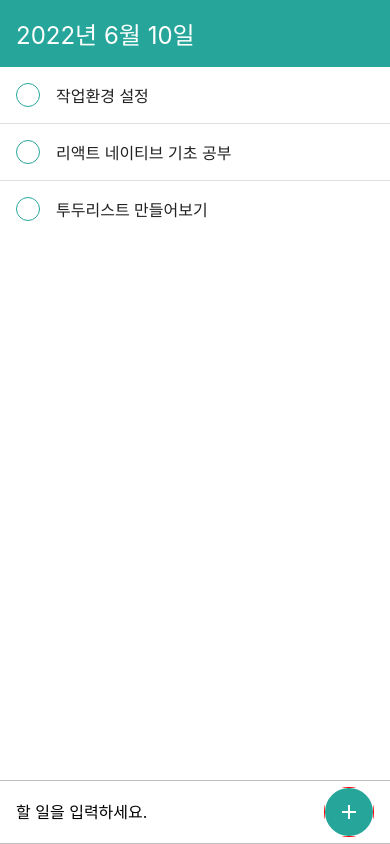
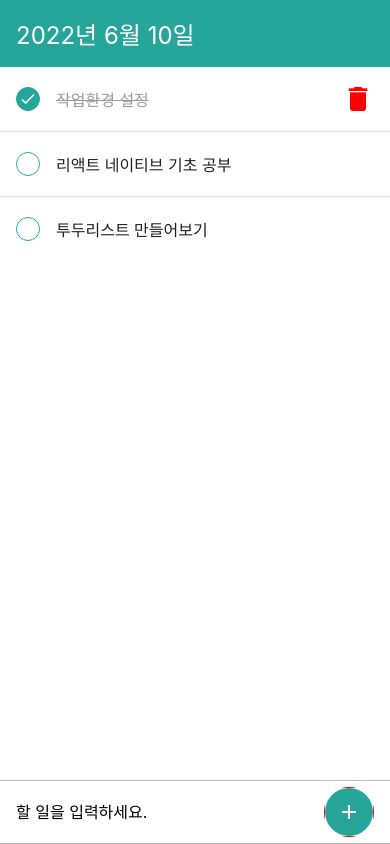
Before and after one commit to chaeikim-tech/LearnReactNative, a React Native app: screen / in a window 390 px wide. Built offline with nearby package versions, Linux system fonts and the light colour scheme.

Commit message:
TodoList Toggle

```diff
--- a/App.js
+++ b/App.js
@@ -18,6 +18,25 @@ function App() {
     {id: 2, text: '리액트 네이티브 기초 공부', done: false},
     {id: 3, text: '투두리스트 만들어보기', done: false},
   ]);
+
+  const onInsert = text => {
+    const nextid =
+      todos.length > 0 ? Math.max(...todos.map(todo => todos.id)) + 1 : 1;
+    const todo = {
+      id: nextid,
+      text,
+      done: false,
+    };
+    setTodos(todos.concat(todo));
+  };
+
+  const onToggle = id => {
+    const nextTodos = todos.map(todo =>
+      todo.id === id ? {...todo, done: !todo.done} : todo,
+    );
+    setTodos(nextTodos);
+  };
+
   return (
     <SafeAreaView edges={['bottom']} style={styles.block}>
       <KeyboardAvoidingView
@@ -25,8 +44,12 @@ function App() {
         /* behavior={Platform.select({ios: 'padding', android: undefined})} */
         style={styles.avoid}>
         <DateHead date={today} />
-        {todos.length === 0 ? <Empty /> : <TodoList todos={todos} />}
-        <AddTodo />
+        {todos.length === 0 ? (
+          <Empty />
+        ) : (
+          <TodoList todos={todos} onToggle={onToggle} />
+        )}
+        <AddTodo onInsert={onInsert} />
       </KeyboardAvoidingView>
     </SafeAreaView>
   );
--- a/components/AddTodo.js
+++ b/components/AddTodo.js
@@ -5,10 +5,16 @@ import {
   TextInput,
   Image,
   TouchableNativeFeedback,
+  Keyboard,
 } from 'react-native';
 
-function AddTodo() {
+function AddTodo({onInsert}) {
   const [text, setText] = useState('');
+  const onPress = () => {
+    onInsert(text);
+    setText('');
+    Keyboard.dismiss();
+  };
   return (
     <View style={styles.block}>
       <TextInput
@@ -18,7 +24,7 @@ function AddTodo() {
         onChangeText={setText}
       />
       <View style={styles.circleWrapper}>
-        <TouchableNativeFeedback>
+        <TouchableNativeFeedback onPress={onPress}>
           <View style={styles.buttonStyle}>
             <Image
               source={require('../assets/icons/add_white/add_white.png')}
--- a/components/TodoItem.js
+++ b/components/TodoItem.js
@@ -1,11 +1,25 @@
 import React from 'react';
-import {View, Text, StyleSheet} from 'react-native';
+import {View, Text, StyleSheet, Image, TouchableOpacity} from 'react-native';
+import Icon from 'react-native-vector-icons/MaterialIcons';
 
-function TodoItem({id, text, done}) {
+function TodoItem({id, text, done, onToggle}) {
   return (
     <View style={styles.item}>
-      <View style={styles.circle} />
-      <Text style={styles.text}>{text}</Text>
+      <TouchableOpacity onPress={() => onToggle(id)}>
+        <View style={[styles.circle, done && styles.filled]}>
+          {done && (
+            <Image
+              source={require('../assets/icons/check_white/check_white.png')}
+            />
+          )}
+        </View>
+      </TouchableOpacity>
+      <Text style={[styles.text, done && styles.lineThrough]}>{text}</Text>
+      {done ? (
+        <Icon name="delete" size={32} color="red" />
+      ) : (
+        <View style={styles.removePlaceholder} />
+      )}
     </View>
   );
 }
@@ -14,6 +28,7 @@ const styles = StyleSheet.create({
   item: {
     flexDirection: 'row',
     padding: 16,
+    borderBottomColor: '#e0e0e0',
     alignItems: 'center',
   },
   circle: {
@@ -24,11 +39,24 @@ const styles = StyleSheet.create({
     borderWidth: 1,
     marginRight: 16,
   },
+  filled: {
+    justifyContent: 'center',
+    alignItems: 'center',
+    backgroundColor: '#26a69a',
+  },
   text: {
     flex: 1,
     fontSize: 16,
     color: '#212121',
   },
+  lineThrough: {
+    color: '#9e9e9e',
+    textDecorationLine: 'line-through',
+  },
+  removePlaceholder: {
+    width: 32,
+    height: 32,
+  },
 });
 
 export default TodoItem;
--- a/components/TodoList.js
+++ b/components/TodoList.js
@@ -1,15 +1,20 @@
 import React from 'react';
-import {FlatList, View, Text, StyleSheet} from 'react-native';
+import {FlatList, View, StyleSheet} from 'react-native';
 import TodoItem from './TodoItem';
 
-function TodoList({todos}) {
+function TodoList({todos, onToggle}) {
   return (
     <FlatList
       ItemSeparatorComponent={() => <View style={styles.separator} />}
       style={styles.list}
       data={todos}
       renderItem={({item}) => (
-        <TodoItem id={item.id} text={item.text} done={item.done} />
+        <TodoItem
+          id={item.id}
+          text={item.text}
+          done={item.done}
+          onToggle={onToggle}
+        />
       )}
       keyExtractor={item => item.id.toString()}
     />
--- a/package.json
+++ b/package.json
@@ -12,7 +12,8 @@
   "dependencies": {
     "react": "17.0.2",
     "react-native": "0.68.2",
-    "react-native-safe-area-context": "^4.3.1"
+    "react-native-safe-area-context": "^4.3.1",
+    "react-native-vector-icons": "^9.1.0"
   },
   "devDependencies": {
     "@babel/core": "^7.12.9",
```
Also changed, not shown: 2 other files (tests, documents, lock files or other folders).
